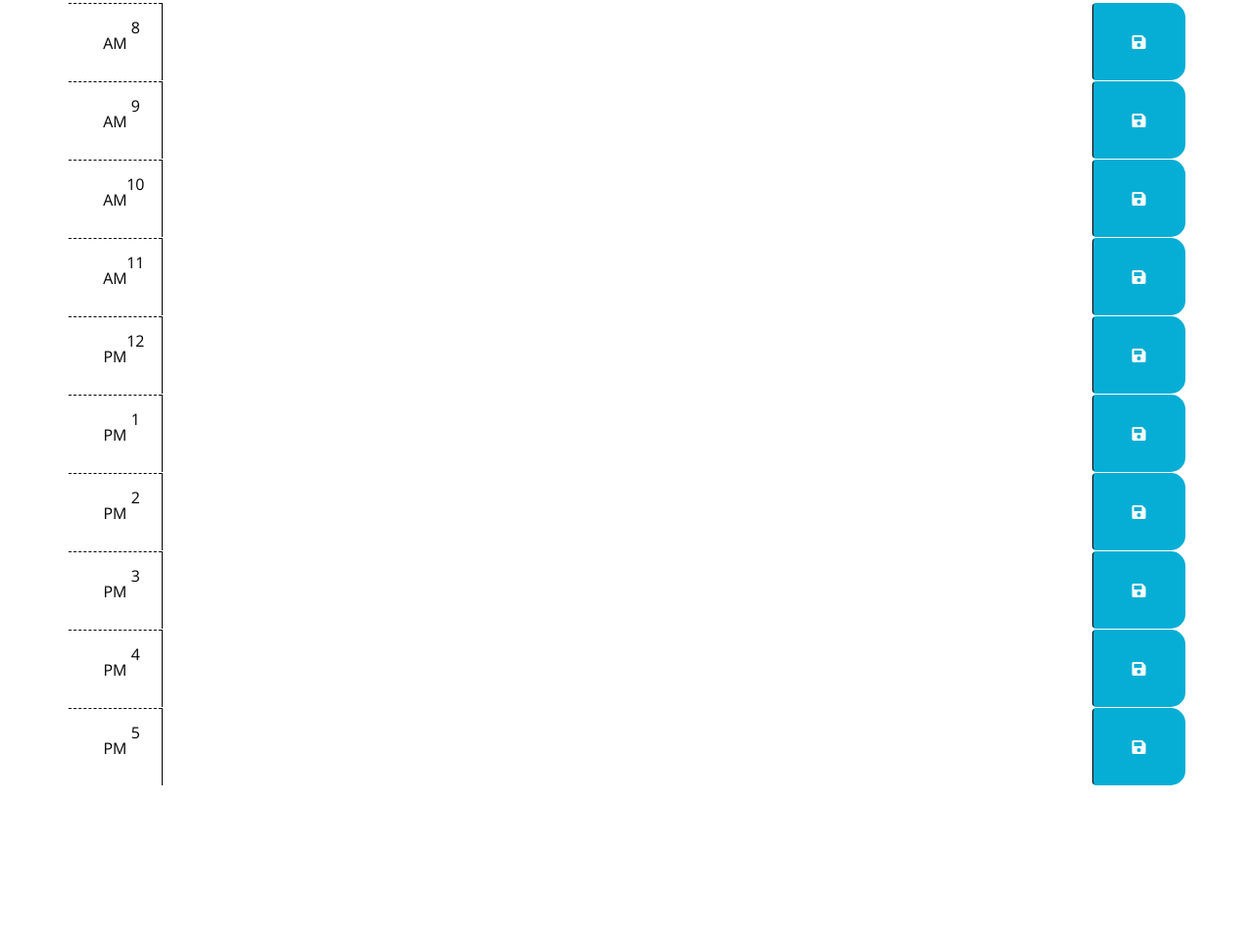
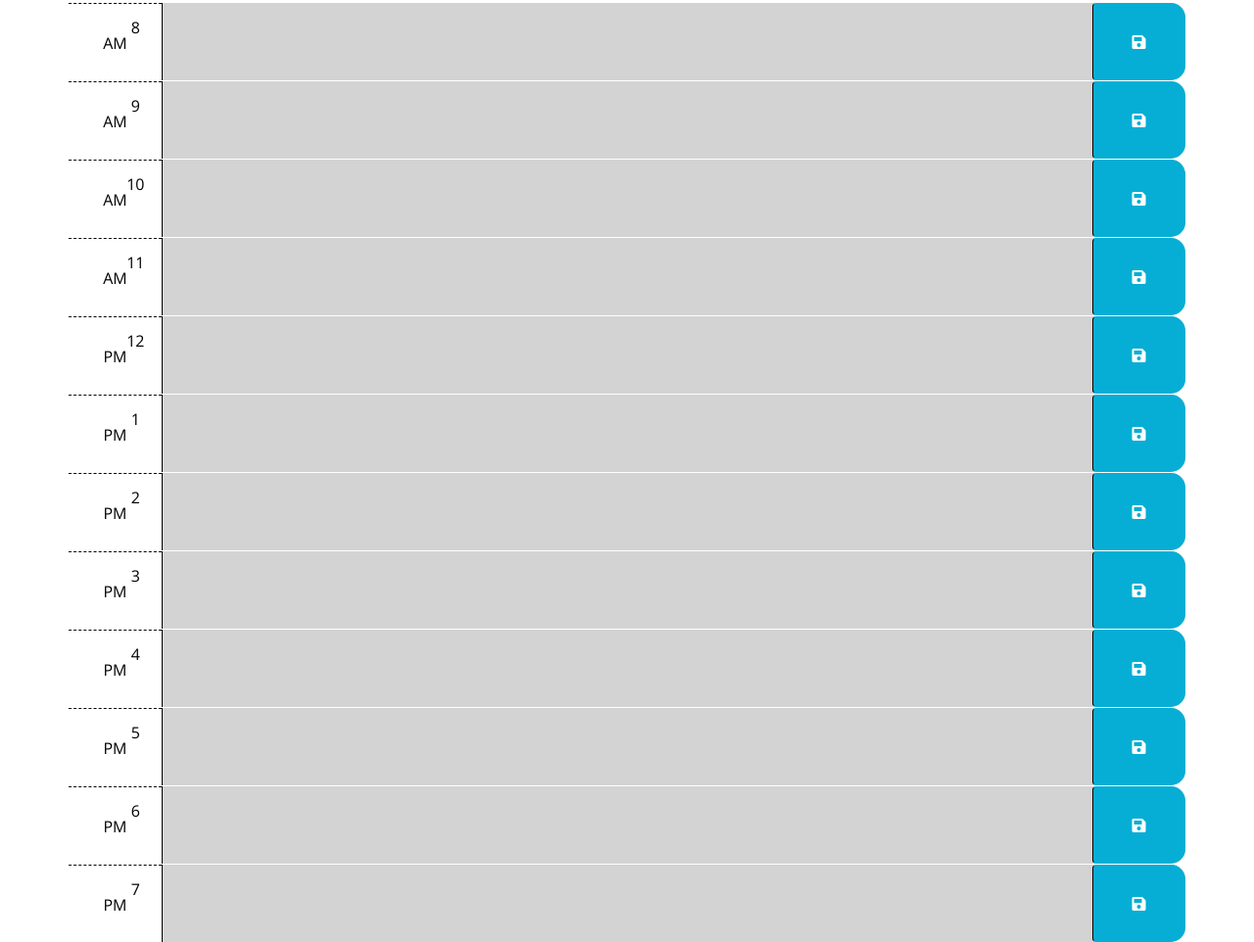
Before and after one commit to ebeltz/work-day-scheduler, a plain HTML site: page index.html in a window 1280 px wide. Shown: the part 334-1296 px from the top of the page at 98% size. Before the commit the page ends 1136 px from the top, so only its background shows below. Drawn offline with nearby package versions, Linux system fonts and the light colour scheme.

Commit message:
add the rest of the javascript coding

```diff
--- a/assets/js/script.js
+++ b/assets/js/script.js
@@ -9,7 +9,7 @@
         localStorage.setItem(time, text);
     })
 
-    function timeKeeper() {
+    function timeTracker() {
         var timeNow = moment().hour();
 
         $(".time-block").each(function() {
@@ -19,7 +19,30 @@
                 $(this).removeClass("future");
                 $(this).removeClass("present");
                 $(this).addClass("past");
+            } else if (blockTime === timeNow) {
+                $(this).removeClass("past");
+                $(this).removeClass("future");
+                $(this).addClass("present");
+            } else {
+                $(this).removeClass("present");
+                $(this).removeClass("past");
+                $(this).addClass("future");
             }
         })
     }
+
+    $("#hour8am .description").val(localStorage.getItem("hour8am"));
+    $("#hour9am .description").val(localStorage.getItem("hour9am"));
+    $("#hour10am .description").val(localStorage.getItem("hour10am"));
+    $("#hour11am .description").val(localStorage.getItem("hour11am"));
+    $("#hour12pm .description").val(localStorage.getItem("hour12pm"));
+    $("#hour1pm .description").val(localStorage.getItem("hour1pm"));
+    $("#hour2pm .description").val(localStorage.getItem("hour2pm"));
+    $("#hour3pm .description").val(localStorage.getItem("hour3pm"));
+    $("#hour4pm .description").val(localStorage.getItem("hour4pm"));
+    $("#hour5pm .description").val(localStorage.getItem("hour5pm"));
+    $("#hour6pm .description").val(localStorage.getItem("hour6pm"));
+    $("#hour7pm .description").val(localStorage.getItem("hour7pm"));
+
+    timeTracker();
 })
--- a/index.html
+++ b/index.html
@@ -89,6 +89,20 @@
         <textarea class="col-md-10 description"></textarea>
         <button class="btn saveBtn col-md-1"><i class="fas fa-save"></i></button>
       </div>
+      <div id="hour6pm" class="row time-block">
+        <div class="col-md-1 hour">
+          6 PM
+        </div>
+        <textarea class="col-md-10 description"></textarea>
+        <button class="btn saveBtn col-md-1"><i class="fas fa-save"></i></button>
+      </div>
+      <div id="hour7pm" class="row time-block">
+        <div class="col-md-1 hour">
+          7 PM
+        </div>
+        <textarea class="col-md-10 description"></textarea>
+        <button class="btn saveBtn col-md-1"><i class="fas fa-save"></i></button>
+      </div>
     </div>
 
     <script src="https://code.jquery.com/jquery-3.4.1.min.js"></script>
```
